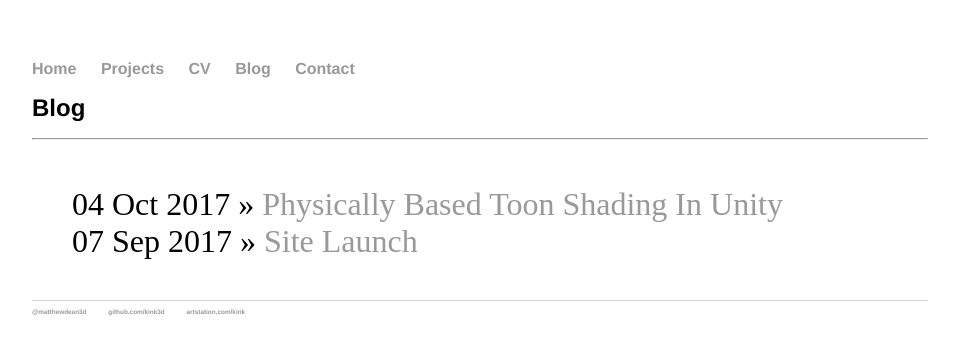
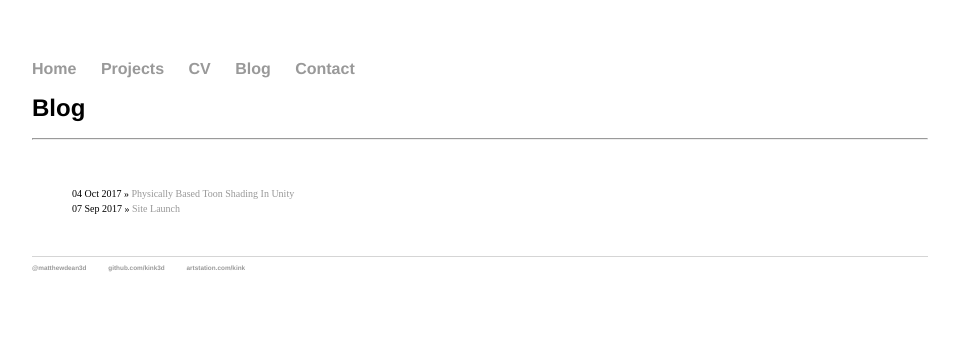
Before and after one commit to Kink3d/Kink3d.github.io, a Jekyll site: the page built from blog/index.html, in a window 1280 px wide. Shown: the top 355 px of the page, without its empty margins (160-1119 px from the left). Built offline with Jekyll 4.4.1, drawn with Linux system fonts in a browser that asks for light colours.

Commit message:
Test font size

```diff
--- a/blog/index.html
+++ b/blog/index.html
@@ -8,6 +8,6 @@ title: Kink3d|Blog
 	<ul class="posts">
 
 	  {% for post in site.posts %}
-	    <li><span><font size="6">{{ post.date | date_to_string }}</span> » <a href="{{ post.url }}" title="{{ post.title }}">{{ post.title }}</font></a></li>
+	    <li><span><font size="1">{{ post.date | date_to_string }}</span> » <a href="{{ post.url }}" title="{{ post.title }}">{{ post.title }}</font></a></li>
 	  {% endfor %}
 	</ul>
```
